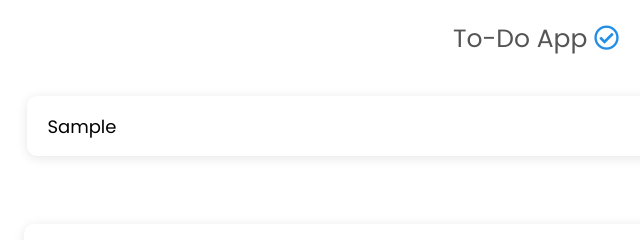
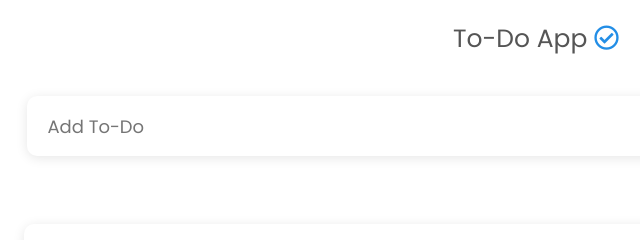
Before and after one commit to Matheus-gs/ToDo-list, a plain HTML site: page index.html in a window 1280 px wide. Both pictures are taken after typing "Sample" into the empty fields and a click on the button "Add". Shown: the top 240 px of the page, 104-744 px from the left. Drawn offline with Linux system fonts and the light colour scheme.

Commit message:
fixingBugs

```diff
--- a/index.html
+++ b/index.html
@@ -25,7 +25,7 @@
     <div id="app">
         <span>To-Do App <i class="far fa-check-circle"></i></span>
         <form id="inputTask">
-            <input type="text" placeholder="Add To-Do" required>
+            <input type="text" placeholder="Add To-Do">
             <button onclick="addTask()" type="submit">Add</button>
         </form>
 
--- a/script.js
+++ b/script.js
@@ -7,6 +7,8 @@ document.forms[0].addEventListener("click", event => {
 function addTask() {
     // input
     const inputTask = document.querySelector("form input")
+
+
 
     // Lista
     const taskList = document.querySelector("ul")
@@ -43,6 +45,11 @@ function addTask() {
     // checkButton.textContent = "V"
 
 
+    // Verificando se o input ta vazio ou não
+    if (inputTask.value === '') {
+        alert("Insira uma tarefa")
+    } else {
+
         // mostrando na tela
         taskList.appendChild(task)
         task.append(inputTask.value)
@@ -50,10 +57,15 @@ function addTask() {
         featuresDiv.append(removeButton)
         featuresDiv.append(editButton)
         featuresDiv.append(checkButton)
+    }
+
 
     // debugging
-    console.log(inputTask.value)
-    console.log(task)
+    // console.log(inputTask.value)
+    // console.log(task)
+
+    // Limpando o input depois do envio
+    inputTask.value = ''
 }
 
 // Apagando a task
```
Lines whose indentation alone changed are shown as unchanged.
